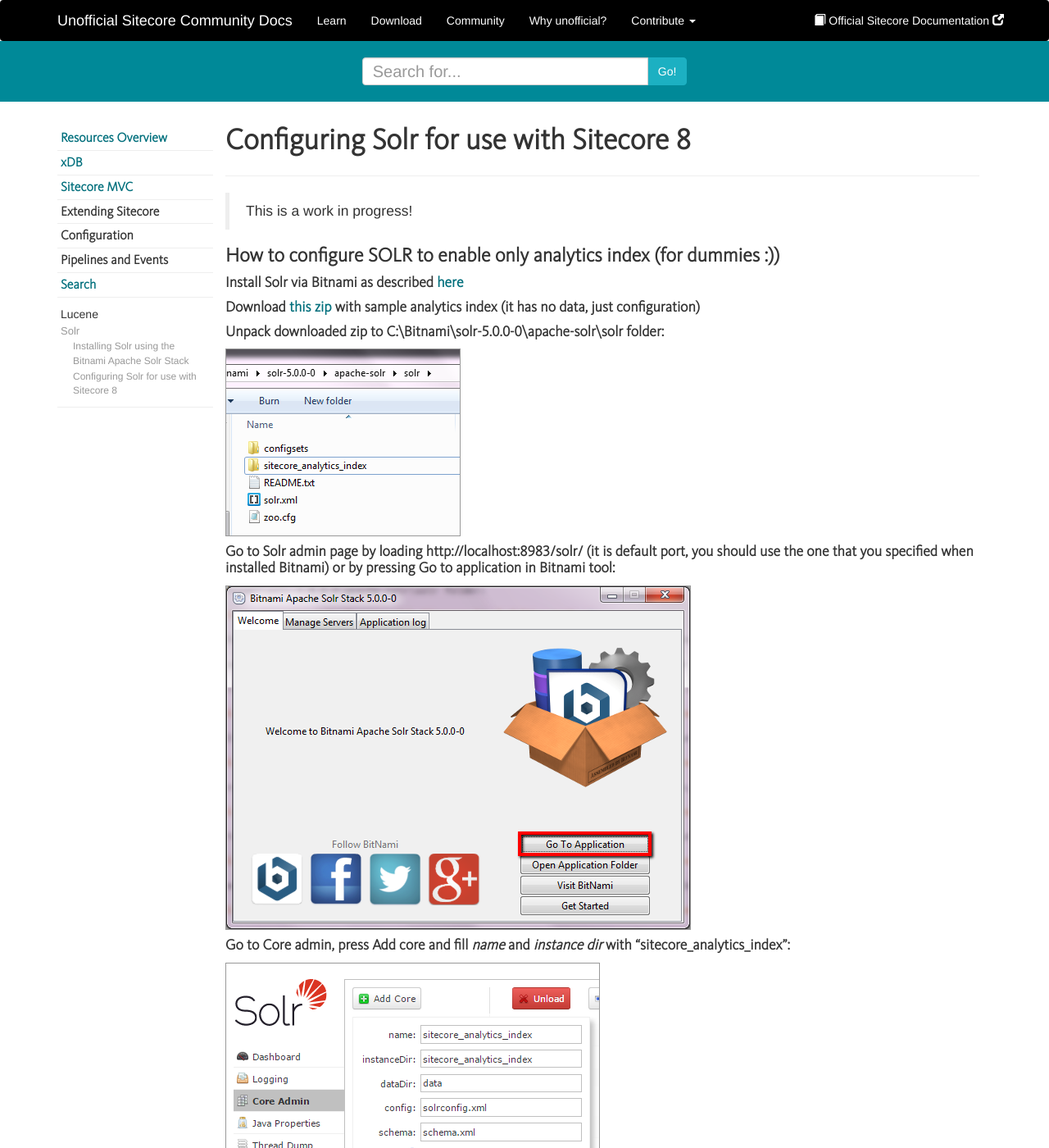
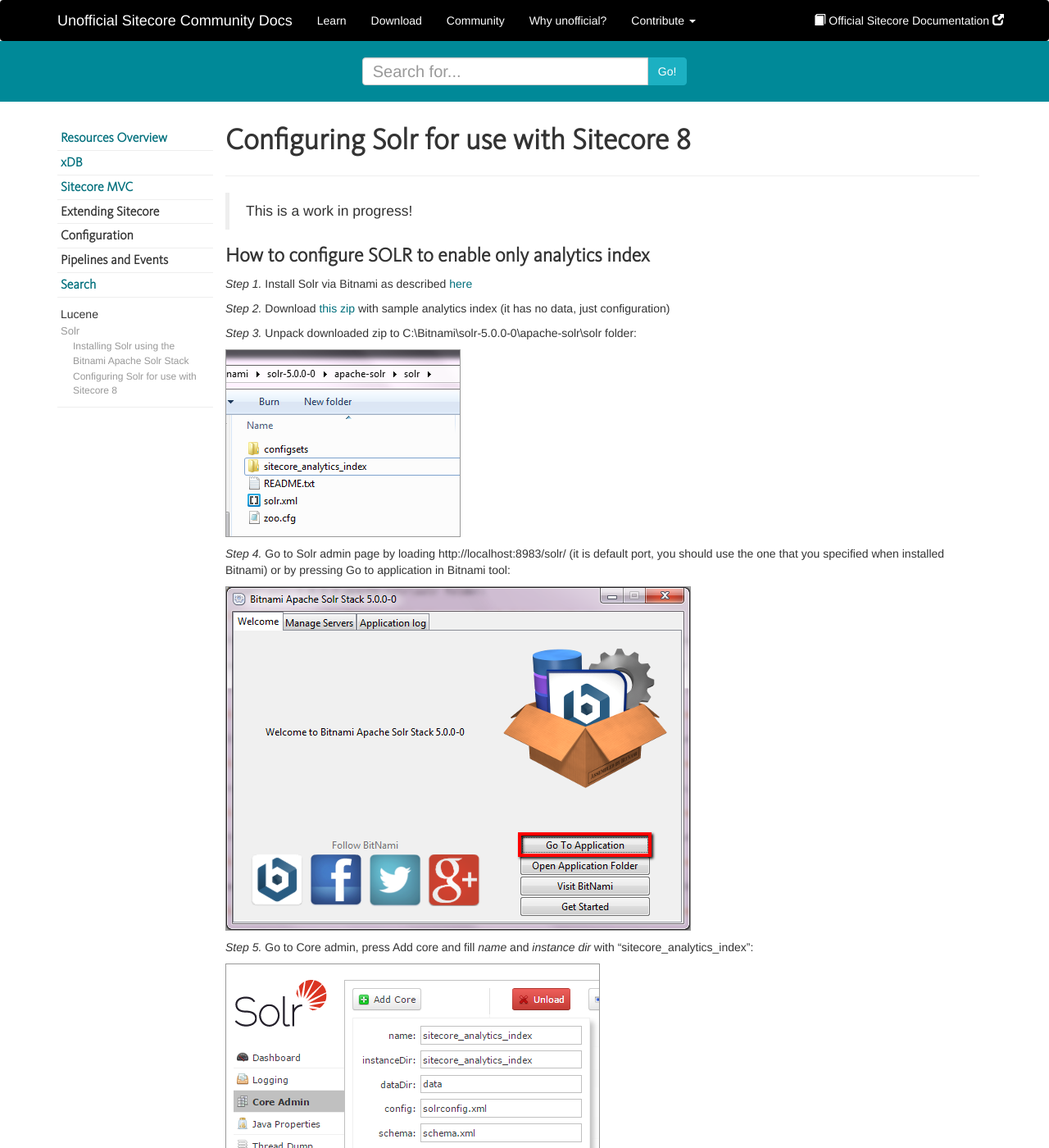
Before and after one commit to Sitecore-Community/docs, a Jekyll site: the page built from search/solr/Configuring-Solr-for-use-with-Sitecore-8/index.md, in a window 1280 px wide and 1400 px high. Shown: the whole window at 82% size. Built offline with Jekyll 4.4.1, drawn with Linux system fonts in a browser that asks for light colours; nearby versions of some CDN libraries; a script that is not in the unit is left out; comment, search, counter and statistics services are not loaded; some of the changed text lies outside the part shown.

Commit message:
formatting

```diff
--- a/search/solr/Configuring-Solr-for-use-with-Sitecore-8/index.md
+++ b/search/solr/Configuring-Solr-for-use-with-Sitecore-8/index.md
@@ -6,35 +6,35 @@
 
 > This is a work in progress!
 
-### How to configure SOLR to enable only analytics index (for dummies :))
+### How to configure SOLR to enable only analytics index
 
-#### Install Solr via Bitnami as described  [here]({{ site.baseurl }}/search/solr/installing-solr-using-the-bitnami-apache-solr-stack/)
+*Step 1.* Install Solr via Bitnami as described  [here]({{ site.baseurl }}/search/solr/installing-solr-using-the-bitnami-apache-solr-stack/)
 
-#### Download [this zip]({{ site.baseurl}}/search/solr/Configuring-Solr-for-use-with-Sitecore-8/sitecore_analytics_index.zip) with sample analytics index (it has no data, just configuration)
+*Step 2.* Download [this zip]({{ site.baseurl}}/search/solr/Configuring-Solr-for-use-with-Sitecore-8/sitecore_analytics_index.zip) with sample analytics index (it has no data, just configuration)
 
-#### Unpack downloaded zip to C:\Bitnami\solr-5.0.0-0\apache-solr\solr folder:
+*Step 3.* Unpack downloaded zip to C:\Bitnami\solr-5.0.0-0\apache-solr\solr folder:
 
 <img src="/docs/images/search/solr/Configuring-Solr-for-use-with-Sitecore-8/solrfolder.png"  />
 
-#### Go to Solr admin page by loading http://localhost:8983/solr/ (it is default port, you should use the one that you specified when installed Bitnami) or by pressing Go to application in Bitnami tool:
+*Step 4.* Go to Solr admin page by loading http://localhost:8983/solr/ (it is default port, you should use the one that you specified when installed Bitnami) or by pressing Go to application in Bitnami tool:
 
 <img src="/docs/images/search/solr/Configuring-Solr-for-use-with-Sitecore-8/bitnamistart.png"  />
 
-#### Go to Core admin, press Add core and fill *name* and *instance dir* with "sitecore_analytics_index":
+*Step 5.* Go to Core admin, press Add core and fill *name* and *instance dir* with "sitecore_analytics_index":
 
 <img src="/docs/images/search/solr/Configuring-Solr-for-use-with-Sitecore-8/addcore.png"  />
 
-#### Download Solr Support Package from your <a href="https://dev.sitecore.net/Downloads/Sitecore_Experience_Platform/8_0.aspx" >update of Sitecore 8</a>. Unpack the package and copy all dlls from bin folder to your Sitecore bin folder.
+*Step 6.* Download Solr Support Package from your <a href="https://dev.sitecore.net/Downloads/Sitecore_Experience_Platform/8_0.aspx" >update of Sitecore 8</a>. Unpack the package and copy all dlls from bin folder to your Sitecore bin folder.
 
-#### If you don’t have the Microsoft.Practices.Unity.dll in your bin folder, download and install <a href="http://www.microsoft.com/en-gb/download/details.aspx?id=17866">Unity</a> and the needed dll will be in C:\Program Files (x86)\Microsoft Unity Application Block 2.1\Bin.
+*Step 7.* If you don’t have the Microsoft.Practices.Unity.dll in your bin folder, download and install <a href="http://www.microsoft.com/en-gb/download/details.aspx?id=17866">Unity</a> and the needed dll will be in C:\Program Files (x86)\Microsoft Unity Application Block 2.1\Bin.
 
-#### Go to App_Config/Include folder:
+*Step 8.* Go to App_Config/Include folder:
 
 - Uncomment Sitecore.ContentSearch.Solr.DefaultIndexConfiguration.config
 - Uncomment Sitecore.ContentSearch.Solr.Index.Analytics.config
 - Comment Sitecore.ContentSearch.Lucene.Index.Analytics.config
 
-#### Change next settings in Sitecore.ContentSearch.Solr.DefaultIndexConfiguration.config:
+*Step 9.* Change next settings in Sitecore.ContentSearch.Solr.DefaultIndexConfiguration.config:
 
 `<setting name="ContentSearch.Solr.ServiceBaseAddress" value="http://localhost:9999/solr" />` - set your port here
 `<setting name="ContentSearch.Solr.EnableHttpCache" value="false" />` - change to false
```
